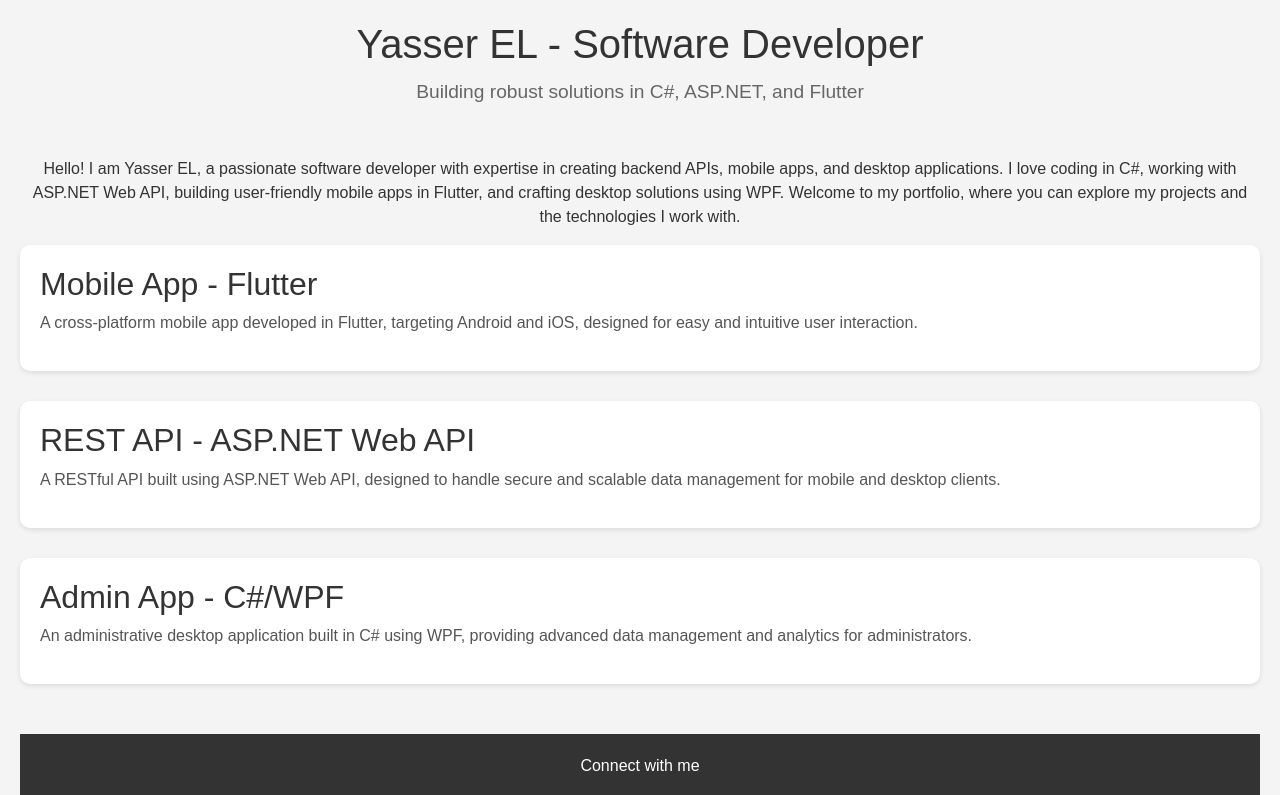
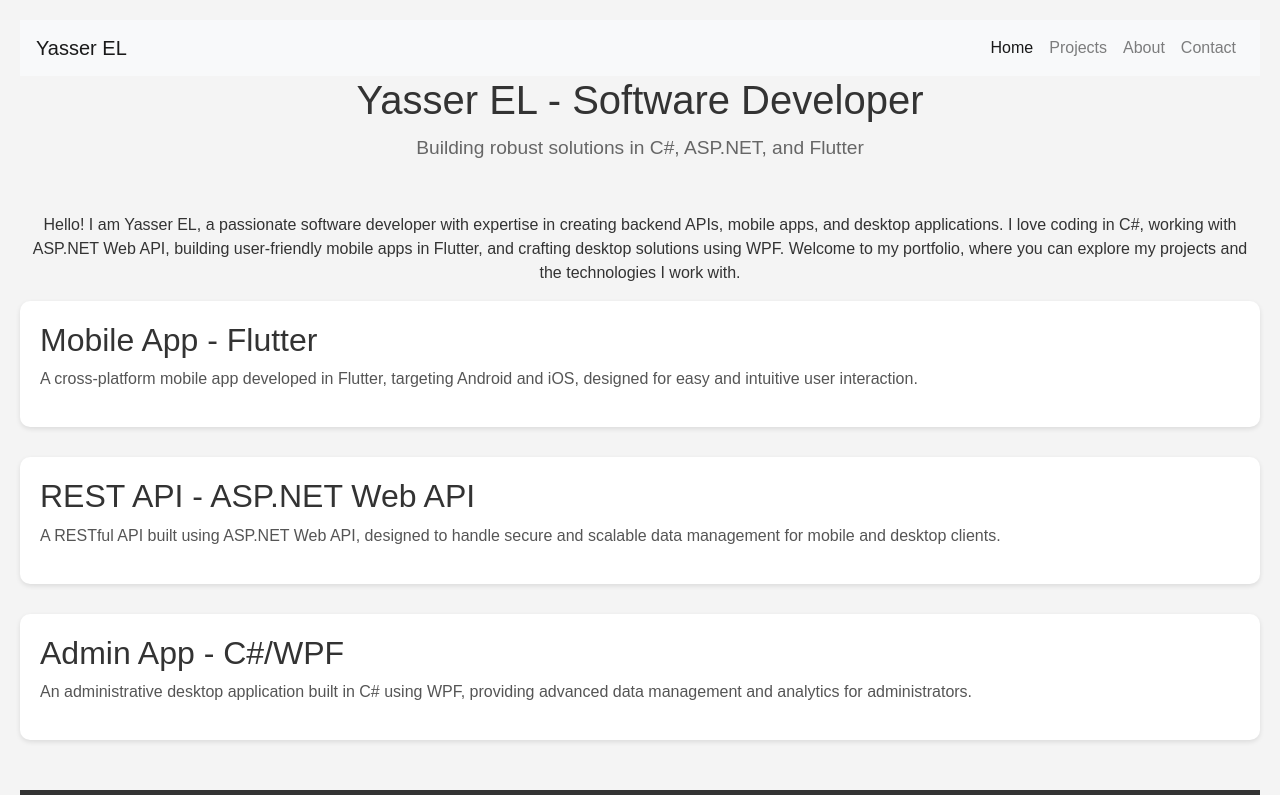
Before and after one commit to Yasser-EL/Yasser-EL.github.io, a plain HTML site: page index.html in a window 1280 px wide. Shown: the top 795 px of the page. Drawn offline with nearby package versions, Linux system fonts and the light colour scheme.

Commit message:
Update index.html

```diff
--- a/index.html
+++ b/index.html
@@ -58,6 +58,29 @@
     </style>
 </head>
 <body>
+    <!-- Navigation Bar -->
+    <nav class="navbar navbar-expand-lg navbar-light bg-light">
+        <a class="navbar-brand" href="#">Yasser EL</a>
+        <button class="navbar-toggler" type="button" data-toggle="collapse" data-target="#navbarNav" aria-controls="navbarNav" aria-expanded="false" aria-label="Toggle navigation">
+            <span class="navbar-toggler-icon"></span>
+        </button>
+        <div class="collapse navbar-collapse" id="navbarNav">
+            <ul class="navbar-nav ml-auto">
+                <li class="nav-item active">
+                    <a class="nav-link" href="index.html">Home</a>
+                </li>
+                <li class="nav-item">
+                    <a class="nav-link" href="projects.html">Projects</a>
+                </li>
+                <li class="nav-item">
+                    <a class="nav-link" href="about.html">About</a>
+                </li>
+                <li class="nav-item">
+                    <a class="nav-link" href="contact.html">Contact</a>
+                </li>
+            </ul>
+        </div>
+    </nav>
 
     <!-- Header Section -->
     <header class="header">
```
